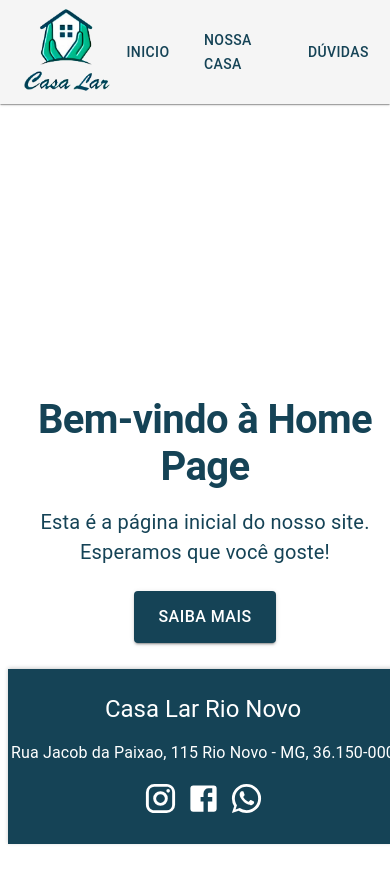
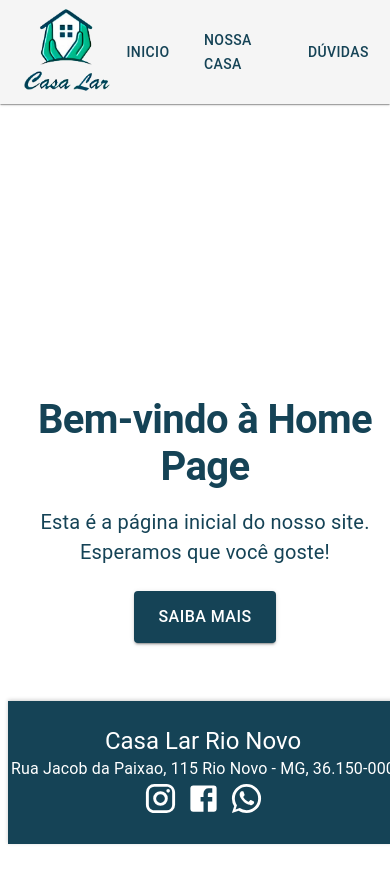
Before and after one commit to Acauhi99/front--casa-lar-rio-novo, a React (Vite) app: page / in a window 390 px wide. Shown: the top 882 px of the page. Built offline with nearby package versions, Linux system fonts and the light colour scheme.

Commit message:
refactor: ajustado o footer para responsividade em mobile

```diff
--- a/src/components/Footer/Footer.jsx
+++ b/src/components/Footer/Footer.jsx
@@ -1,7 +1,7 @@
 import InstagramIcon from '@mui/icons-material/Instagram';
 import FacebookIcon from '@mui/icons-material/Facebook';
 import WhatsAppIcon from '@mui/icons-material/WhatsApp';
-import { Box, Link, Typography } from '@mui/material';
+import { Box, Link, Typography, Grid } from '@mui/material';
 
 export const Footer = () => {
   return (
@@ -15,32 +15,31 @@ export const Footer = () => {
         position: 'fixed',
         bottom: 0,
         width: '100%',
-        textAlign: 'center',
         boxShadow: '0 -1px 4px rgba(0, 0, 0, 0.2)',
       }}
     >
-      <Box
+      <Grid
+        container
         sx={{
           maxWidth: '1200px',
           margin: 'auto',
-          display: 'flex',
+          alignItems: 'center',
+          justifyContent: { xs: 'center', sm: 'space-between' },
+          textAlign: { xs: 'center', sm: 'left' },
           flexDirection: { xs: 'column', sm: 'row' },
-          alignItems: 'center',
-          justifyContent: 'space-between',
-          gap: 2,
         }}
       >
-        <Box sx={{ flex: 1, textAlign: 'left' }}>
+        <Grid item xs={12} sm={4}>
           <Typography variant="h5" color="inherit">
             Casa Lar Rio Novo
           </Typography>
-        </Box>
-        <Box sx={{ flex: 1, textAlign: 'center' }}>
+        </Grid>
+        <Grid item xs={12} sm={4}>
           <Typography variant="body1" color="inherit">
             Rua Jacob da Paixao, 115 Rio Novo - MG, 36.150-000
           </Typography>
-        </Box>
-        <Box sx={{ flex: 1, textAlign: 'right', display: 'flex', gap: 1, justifyContent: 'flex-end' }}>
+        </Grid>
+        <Grid item xs={12} sm={4} sx={{ display: 'flex', gap: 1, justifyContent: { xs: 'center', sm: 'flex-end' } }}>
           <Link
             href="https://www.instagram.com/casalarderionovo/"
             target="_blank"
@@ -68,8 +67,8 @@ export const Footer = () => {
           >
             <WhatsAppIcon fontSize="large" />
           </Link>
-        </Box>
-      </Box>
+        </Grid>
+      </Grid>
     </Box>
   );
 };
```
